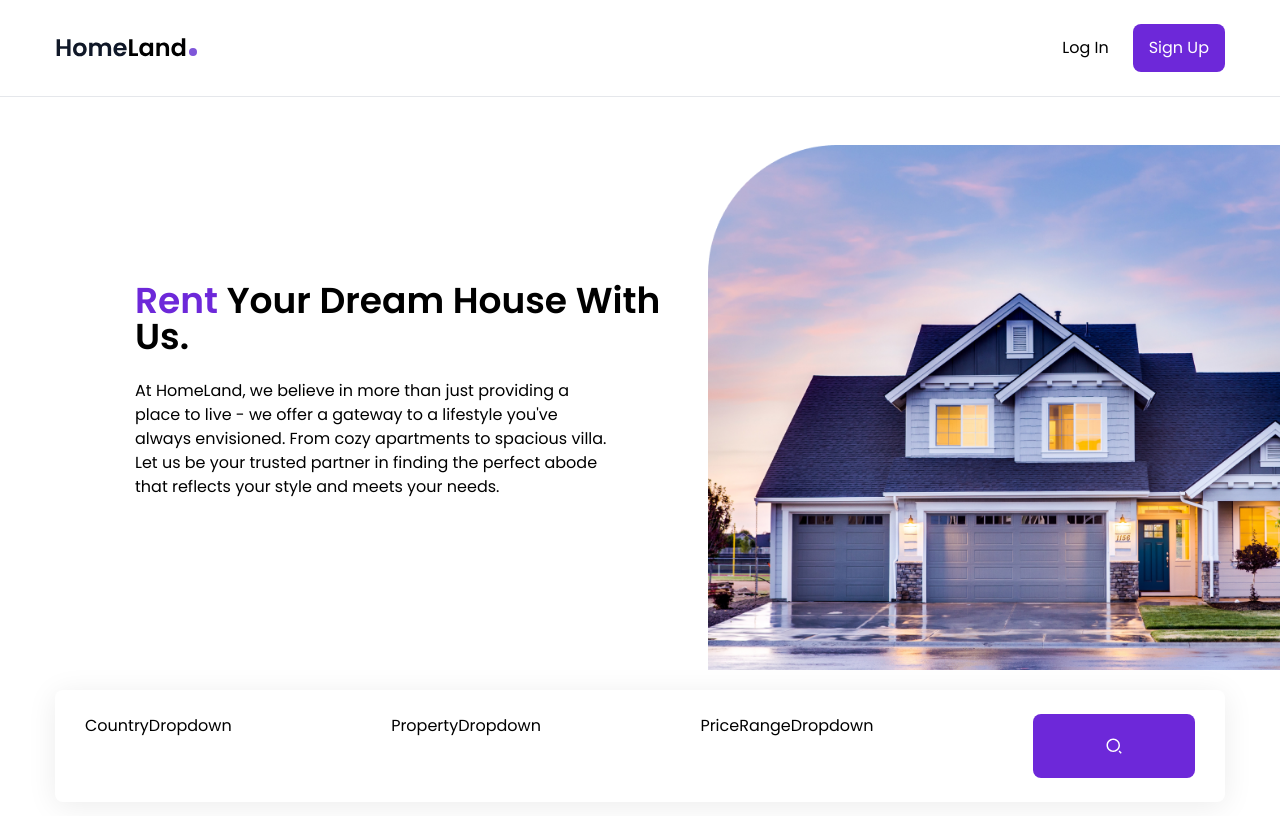
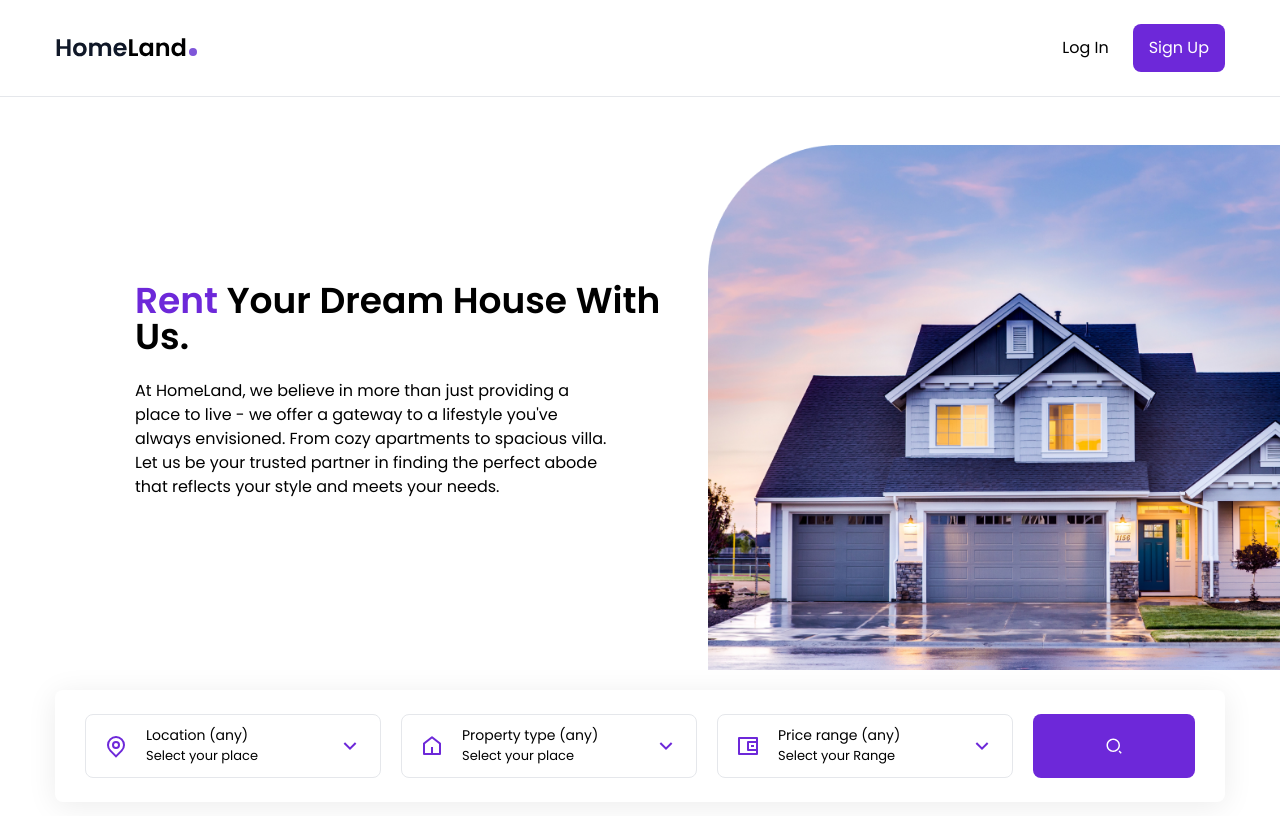
Before and after one commit to mahmoudellabban/HomeLand, a React (Create React App) app: page / in a window 1280 px wide. Shown: the top 816 px of the page. Built offline with nearby package versions, Linux system fonts and the light colour scheme.

Commit message:
search done

```diff
--- a/src/components/CountryDropdown.js
+++ b/src/components/CountryDropdown.js
@@ -1,7 +1,46 @@
-import React from 'react';
+import React, { useState, useContext } from "react";
+import { RiMapPinLine, RiArrowDownSLine, RiArrowUpSLine } from "react-icons/ri";
+import { Menu } from "@headlessui/react";
+import { HouseContext } from "./HouseContext";
+const CountryDropdown = () => {
+  const { country, setCountry, countries } = useContext(HouseContext);
+  const [isOpen, setIsOpen] = useState(false);
 
-const CountryDropdown = () => {
-  return <div>CountryDropdown</div>;
+  return (
+    <Menu as="div" className="dropdown relative">
+      <Menu.Button
+        onClick={() => setIsOpen(!isOpen)}
+        className="dropdown-btn w-full text-left"
+      >
+        <RiMapPinLine className="dropdown-icon-primary" />
+        <div>
+          <div className="text-[14px] front-medium leadting-tight">
+            {country}
+          </div>
+          <div className="text-[13px]">Select your place</div>
+        </div>
+        {isOpen ? (
+          <RiArrowUpSLine className="dropdown-icon-secondary" />
+        ) : (
+          <RiArrowDownSLine  className="dropdown-icon-secondary" />
+        )}
+      </Menu.Button>
+      <Menu.Items className="dropdown-menu">
+        {countries.map((country, index) => {
+          return (
+            <Menu.Item
+              onClick={() => setCountry(country)}
+              className="cursor-pointer hover:text-violet-700 transition"
+              as="li"
+              key={index}
+            >
+              {country}
+            </Menu.Item>
+          );
+        })}
+      </Menu.Items>
+    </Menu>
+  );
 };
 
 export default CountryDropdown;
--- a/src/components/HouseContext.js
+++ b/src/components/HouseContext.js
@@ -1,11 +1,9 @@
-import React, {useState, useEffect, createContext} from 'react';
-import {housesData} from "../data"
-
+import React, { useState, useEffect, createContext } from "react";
+import { housesData } from "../data";
 
 export const HouseContext = createContext();
 
-
-const HouseContextProvider = ({children}) => {
+const HouseContextProvider = ({ children }) => {
   const [houses, setHouses] = useState(housesData);
   const [country, setCountry] = useState("Location (any)");
   const [countries, setCountries] = useState([]);
@@ -14,8 +12,27 @@ const HouseContextProvider = ({children}) => {
   const [price, setPrice] = useState("Price range (any)");
   const [loading, setLoading] = useState(false);
 
-  return <HouseContext.Provider value={{
+  useEffect(() => {
+    const allCountries = houses.map((house) => {
+      return house.country;
+    });
+    const uniqueCountries = ["Location (any)", ...new Set(allCountries)];
+    setCountries(uniqueCountries);
+  }, []);
+
+  useEffect(() => {
+    const allProperties = houses.map((house) => {
+      return house.type;
+    });
+    const uniqueProperties = ["Property (any)", ...new Set(allProperties)];
+    setProperties(uniqueProperties);
+  }, []);
+
+  return (
+    <HouseContext.Provider
+      value={{
         country,
+        setCountry,
         setCountries,
         countries,
         property,
@@ -24,8 +41,12 @@ const HouseContextProvider = ({children}) => {
         price,
         setPrice,
         houses,
-    loading
-  }}>{children}</HouseContext.Provider>;
+        loading,
+      }}
+    >
+      {children}
+    </HouseContext.Provider>
+  );
 };
 
 export default HouseContextProvider;
--- a/src/components/PriceRangeDropdown.js
+++ b/src/components/PriceRangeDropdown.js
@@ -1,7 +1,68 @@
-import React from 'react';
-
-const PriceRangeDropdown = () => {
-  return <div>PriceRangeDropdown</div>;
+import React, { useState, useContext } from "react";
+import { RiWallet2Line, RiArrowDownSLine, RiArrowUpSLine } from "react-icons/ri";
+import { Menu } from "@headlessui/react";
+import { HouseContext } from "./HouseContext";
+const PriceRangeDropDown = () => {
+  const { price, setPrice } = useContext(HouseContext);
+  const [isOpen, setIsOpen] = useState(false);
+  const prices = [
+    {
+      value: "Price Range (any)"
+    },
+    {
+      value: "10000 - 30000"
+    },
+    {
+      value: "30000 - 60000"
+    },
+    {
+      value: "100000 - 130000"
+    },
+    {
+      value: "130000 - 160000"
+    },
+    {
+      value: "160000 - 190000"
+    },
+    {
+      value: "190000 - 220000"
+    },
+  ]
+  return (
+    <Menu as="div" className="dropdown relative">
+      <Menu.Button
+        onClick={() => setIsOpen(!isOpen)}
+        className="dropdown-btn w-full text-left"
+      >
+        <RiWallet2Line className="dropdown-icon-primary" />
+        <div>
+          <div className="text-[14px] front-medium leadting-tight">
+            {price}
+          </div>
+          <div className="text-[13px]">Select your Range</div>
+        </div>
+        {isOpen ? (
+          <RiArrowUpSLine className="dropdown-icon-secondary" />
+        ) : (
+          <RiArrowDownSLine className="dropdown-icon-secondary" />
+        )}
+      </Menu.Button>
+      <Menu.Items className="dropdown-menu">
+        {prices.map((price, index) => {
+          return (
+            <Menu.Item
+              onClick={() => setPrice(price.value)}
+              className="cursor-pointer hover:text-violet-700 transition"
+              as="li"
+              key={index}
+            >
+              {price.value}
+            </Menu.Item>
+          );
+        })}
+      </Menu.Items>
+    </Menu>
+  );
 };
 
-export default PriceRangeDropdown;
+export default PriceRangeDropDown;
--- a/src/components/PropertyDropdown.js
+++ b/src/components/PropertyDropdown.js
@@ -1,7 +1,46 @@
-import React from 'react';
+import React, { useState, useContext } from "react";
+import { RiHome5Line, RiArrowDownSLine, RiArrowUpSLine } from "react-icons/ri";
+import { Menu } from "@headlessui/react";
+import { HouseContext } from "./HouseContext";
+const PropertyDropDown = () => {
+  const { property, setProperty, properties } = useContext(HouseContext);
+  const [isOpen, setIsOpen] = useState(false);
 
-const PropertyDropdown = () => {
-  return <div>PropertyDropdown</div>;
+  return (
+    <Menu as="div" className="dropdown relative">
+      <Menu.Button
+        onClick={() => setIsOpen(!isOpen)}
+        className="dropdown-btn w-full text-left"
+      >
+        <RiHome5Line className="dropdown-icon-primary" />
+        <div>
+          <div className="text-[14px] front-medium leadting-tight">
+            {property}
+          </div>
+          <div className="text-[13px]">Select your place</div>
+        </div>
+        {isOpen ? (
+          <RiArrowUpSLine className="dropdown-icon-secondary" />
+        ) : (
+          <RiArrowDownSLine className="dropdown-icon-secondary" />
+        )}
+      </Menu.Button>
+      <Menu.Items className="dropdown-menu">
+        {properties.map((property, index) => {
+          return (
+            <Menu.Item
+              onClick={() => setProperty(property)}
+              className="cursor-pointer hover:text-violet-700 transition"
+              as="li"
+              key={index}
+            >
+              {property}
+            </Menu.Item>
+          );
+        })}
+      </Menu.Items>
+    </Menu>
+  );
 };
 
-export default PropertyDropdown;
+export default PropertyDropDown;
--- a/src/components/Search.js
+++ b/src/components/Search.js
@@ -5,8 +5,6 @@ import PropertyDropDown from "./PropertyDropdown";
 import PriceRangeDropDown from "./PriceRangeDropdown";
 import {RiSearch2Line} from "react-icons/ri"
 const Search = () => {
-  const {houses} = useContext(HouseContext)
-  console.log(houses)
   return <div className='px-[30px] py-6 max-w-[1170px] mx-auto flex flex-col lg:flex-row justify-between gap-4 lg:gap-x-3 shadow-1 mt-5 rounded-lg'>
     <CountryDropDown />
     <PropertyDropDown />
```
Lines whose indentation alone changed are shown as unchanged.
